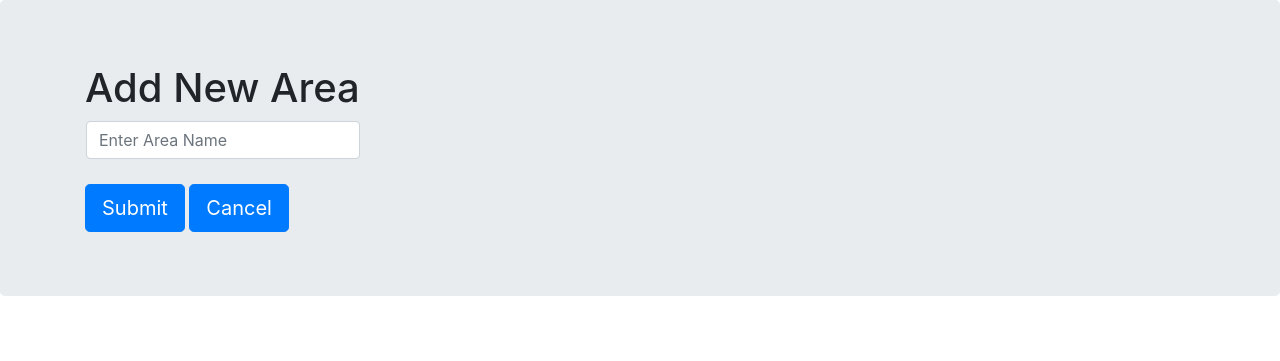
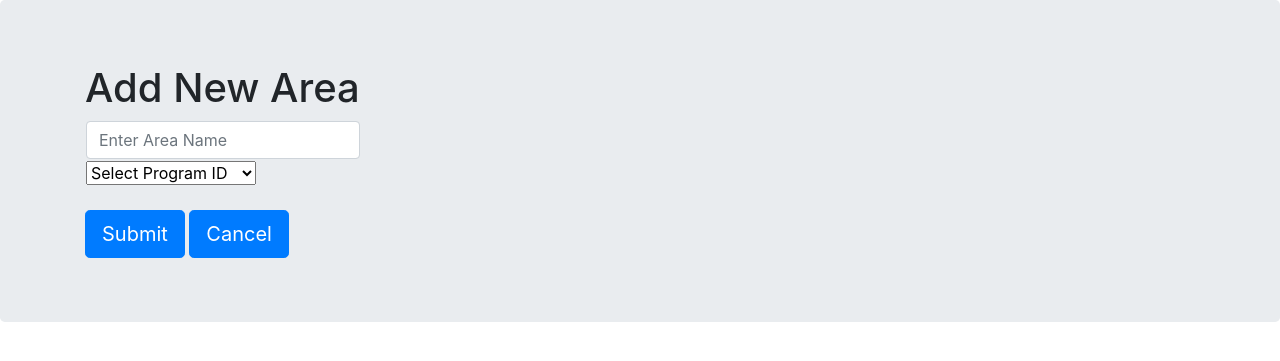
Before and after one commit to mandar242/Bughound, a PHP site: page /addArea.php in a window 1280 px wide. Shown: the top 361 px of the page. Run offline with PHP 8.4, Linux system fonts and the light colour scheme; the visitor is signed in with stand-in values (Sample User, id 1); tables that the repository leaves empty or names only in its code hold one stand-in row (values such as "Sample post").

Commit message:
Program check and display

```diff
--- a/addArea.php
+++ b/addArea.php
@@ -18,7 +18,23 @@
         <form action="addUtil.php" method="post" onsubmit="return validate(this)">
             <table>
                 <tr><td><input type="Text" name="area_name" class="form-control" id="exampleInputEmail1" aria-describedby="emailHelp" placeholder="Enter Area Name"</td></tr>
-            </table>
+
+            <tr><td>
+            <?php
+                $con = mysqli_connect("localhost","root");
+                mysqli_select_db($con, "Bughound");
+                $sql = "SELECT program_id,program_name from programs";
+                $result = mysqli_query($con, $sql);
+
+                echo "<select name = 'progid'>";
+                echo "<option value= ''" ."'>Select Program ID" . "</option>";
+                while($row = mysqli_fetch_array($result)){
+                    echo "<option value='" . $row['program_id'] ."'>" . $row['program_id'] ." - " . $row['program_name'] ."</option>";
+                }
+                echo "</select>"
+            ?>
+            </td></tr></table>
+
             <br>
             <input type="submit" name="submit"class="btn btn-primary btn-lg" value="Submit">
             <input type="button" value="Cancel" class="btn btn-primary btn-lg" onclick="window.location.href = 'areaMain.php'">
@@ -31,6 +47,12 @@
             if(theform.area_name.value === ""){
                     alert ("Name field cannot be empty");
                     return false;
+                }
+                if(theform.progid.value === ""){
+                    alert ("Program ID field cannot be empty");
+                    return false;
+                }
+            }
 
         </script>
         </div>
```
Lines whose indentation alone changed are shown as unchanged.
